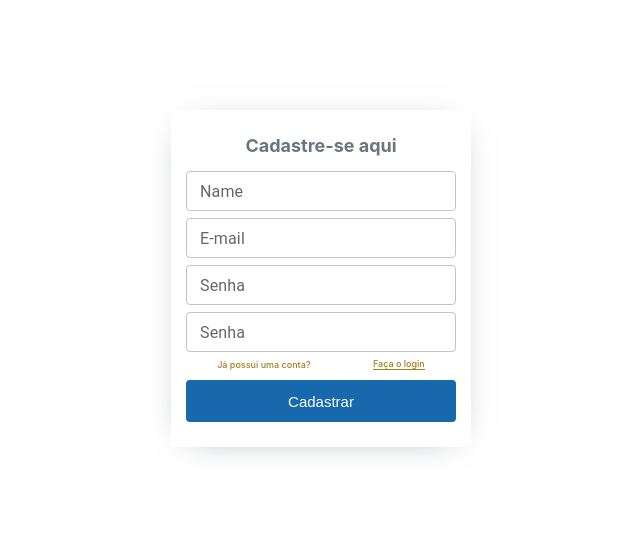
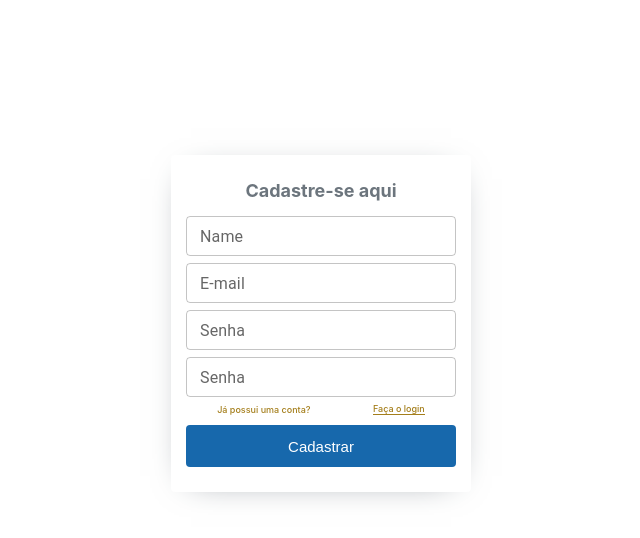
Before and after one commit to guilopreti/capstone-m3-grupo-3-vilson, a React (Create React App) app: page / in a window 1280 px wide. Shown: the top 538 px of the page, without its empty margins (319-959 px from the left). Built offline with nearby package versions, Linux system fonts and the light colour scheme.

Commit message:
feature/cadastro/teste

```diff
--- a/src/Routes/index.jsx
+++ b/src/Routes/index.jsx
@@ -1,4 +1,5 @@
 import { Switch, Route } from "react-router-dom";
+// import Login from "../components/Login";
 import Register from "../components/Register";
 
 const Routes = () => {
--- a/src/components/Register/styled.js
+++ b/src/components/Register/styled.js
@@ -10,9 +10,7 @@ const RegisterContainer = styled.section`
   border-radius: 4px;
   box-shadow: 0 4px 34px -20px #6c757d;
 
-  @media (max-width: 650px) {
-    margin-top: 155px;
-  }
+  margin-top: 155px;
 
   h2 {
     margin: 0 0 15px 0;
```
